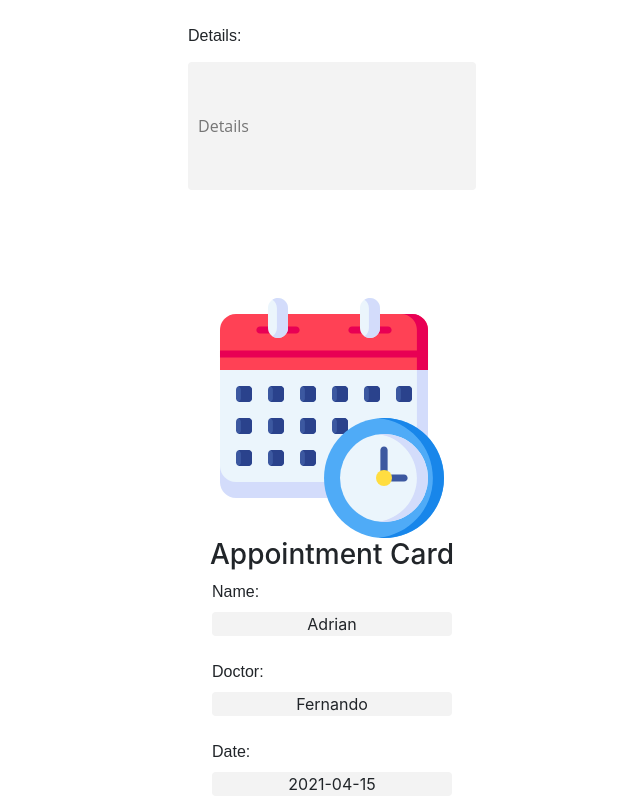
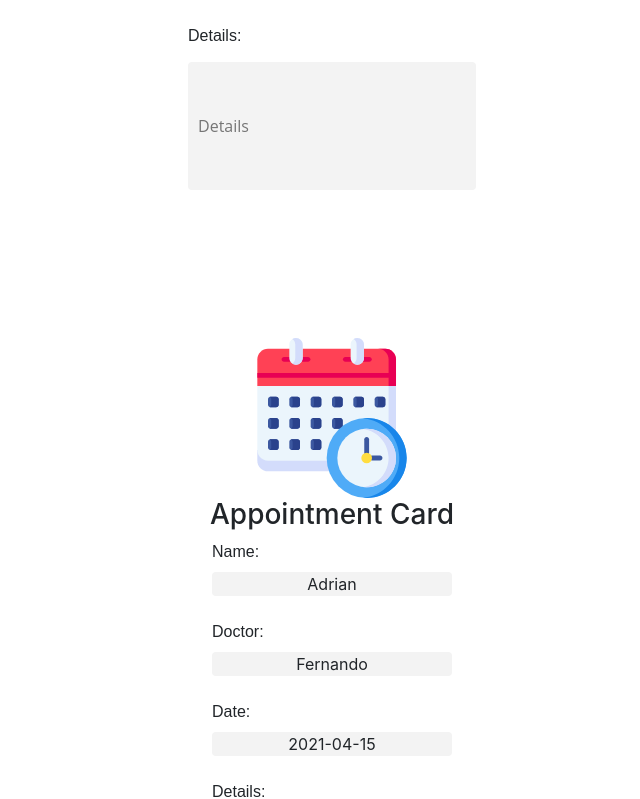
Before and after one commit to adrian-olmo/Clinica_FrontEnd, a React (Create React App) app: page / in a window 1280 px wide. Shown: the part 3493-4292 px from the top of the page, without its empty margins (308-948 px from the left). Built offline with nearby package versions, Linux system fonts and the light colour scheme.

Commit message:
schedule size icon

```diff
--- a/src/components/appoinmentCard/AppointmentCard.js
+++ b/src/components/appoinmentCard/AppointmentCard.js
@@ -18,7 +18,7 @@ export function AppointmentCard(props) {
     <div className='AppointmentCard'>
       <div className='txtContainer'>
       <div className="image">
-        <img src={schedule} />
+        <img className="schedule" src={schedule} />
       </div>
       <h3>Appointment Card</h3>
         <div className="nameApptts">
--- a/src/components/appoinmentCard/AppointmentCard.scss
+++ b/src/components/appoinmentCard/AppointmentCard.scss
@@ -19,12 +19,8 @@
         text-align: center;
         align-items: center;
 
-        .image {
-            width: 35em;
-            img {
-              width: 20em;
-              height: 15em;
-            }
+        .schedule {
+            width: 10em;
         }
 
         .nameApptts {
```
